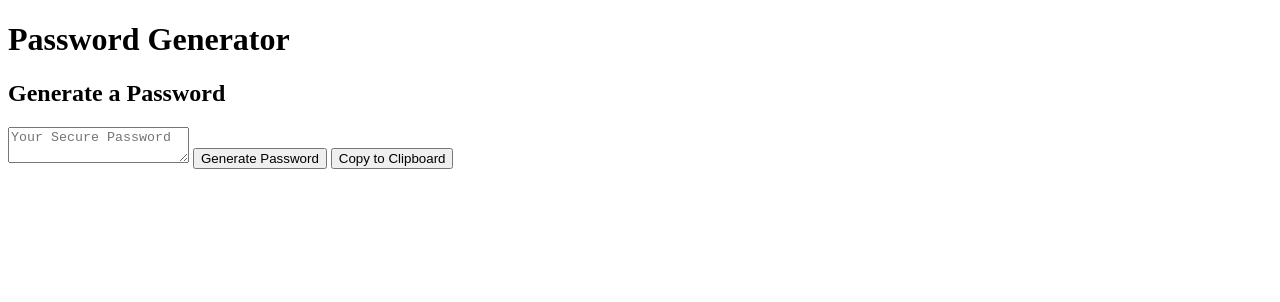
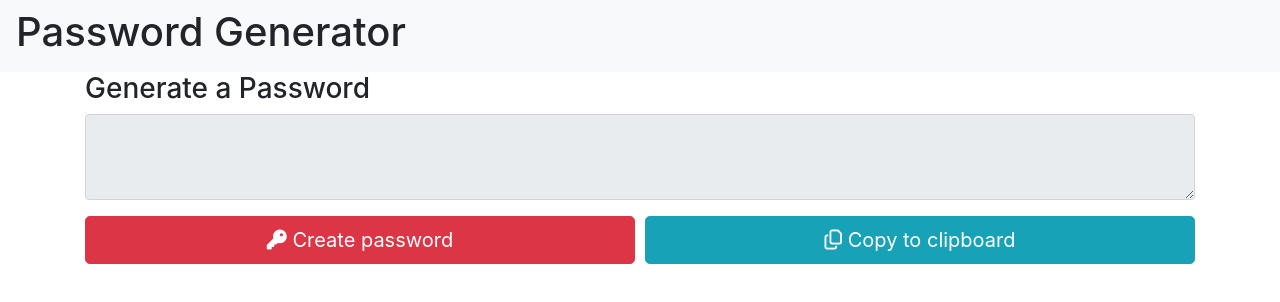
Before and after one commit to tvolpatto/password-generator, a plain HTML site: page index.html in a window 1280 px wide. Drawn offline with nearby package versions, Linux system fonts and the light colour scheme.

Commit message:
adding bootstrap to the project

```diff
--- a/index.html
+++ b/index.html
@@ -1,27 +1,64 @@
-<!DOCTYPE html>
+<!doctype html>
 <html lang="en">
+
 <head>
-    <meta charset="UTF-8" />
-    <meta name="viewport" content="width=device-width, initial-scale=1.0" />
-    <meta http-equiv="X-UA-Compatible" content="ie=edge" />
+
   <title>Password Generator</title>
+  <!-- Required meta tags -->
+  <meta charset="utf-8">
+  <meta name="viewport" content="width=device-width, initial-scale=1, shrink-to-fit=no">
+
+  <!-- Bootstrap CSS -->
+  <link rel="stylesheet" href="https://stackpath.bootstrapcdn.com/bootstrap/4.3.1/css/bootstrap.min.css"
+    integrity="sha384-ggOyR0iXCbMQv3Xipma34MD+dH/1fQ784/j6cY/iJTQUOhcWr7x9JvoRxT2MZw1T" crossorigin="anonymous">
+  <!-- Custom CSS-->
+  <link rel="stylesheet" href="style.css">
 </head>
+
 <body>
-    <header>
+  <nav class="navbar navbar-expand-sm navbar-light bg-light">
     <h1>Password Generator</h1>
-    </header>
-    <h2>Generate a Password</h2>
-    <textarea
-      readonly
-      id="password"
-      placeholder="Your Secure Password"
-      aria-label="Generated Password"
-    ></textarea>
-    <button id="generate" onClick="generatePassword()">Generate Password</button>
-    <button id="copy" onClick="copyToClipboard()">
-      Copy to Clipboard
+  </nav>
+  <div class="container">
+    <form>
+      <div class="form-row">
+        <div class="col-12">
+          <h3>Generate a Password</h3>
+        </div>
+        <div class="col-12">
+          <div class="form-group textarea-border">
+            <textarea class="form-control text-lg" id="password" rows="3" maxlength="128"
+              readonly="true"></textarea>
+          </div>
+        </div>
+        <div class="col-6">
+          <button type="button" class="btn btn-lg mx-auto w-100 btn-danger" id="generate" onclick="generatePassword()">
+            <i class="fas fa-key "></i>
+            <span class=" d-none d-sm-inline">Create password</span>
           </button>
-
+        </div>
+        <div class="col-6">
+          <button type="button" class="btn btn-lg mx-auto w-100 btn-info" id="copy" onClick="copyToClipboard()">
+            <i class="far fa-copy"></i>
+            <span class="d-none  d-sm-inline" >Copy to clipboard</span>
+          </button>
+        </div>
+      </div>
+    </form>
+  </div>
+  <!-- Optional JavaScript -->
+  <!-- jQuery first, then Popper.js, then Bootstrap JS -->
+  <script src="https://code.jquery.com/jquery-3.3.1.slim.min.js"
+    integrity="sha384-q8i/X+965DzO0rT7abK41JStQIAqVgRVzpbzo5smXKp4YfRvH+8abtTE1Pi6jizo"
+    crossorigin="anonymous"></script>
+  <script src="https://cdnjs.cloudflare.com/ajax/libs/popper.js/1.14.7/umd/popper.min.js"
+    integrity="sha384-UO2eT0CpHqdSJQ6hJty5KVphtPhzWj9WO1clHTMGa3JDZwrnQq4sF86dIHNDz0W1"
+    crossorigin="anonymous"></script>
+  <script src="https://stackpath.bootstrapcdn.com/bootstrap/4.3.1/js/bootstrap.min.js"
+    integrity="sha384-JjSmVgyd0p3pXB1rRibZUAYoIIy6OrQ6VrjIEaFf/nJGzIxFDsf4x0xIM+B07jRM"
+    crossorigin="anonymous"></script>
+  <!-- Font Awesome  -->
+  <script src="https://kit.fontawesome.com/2bf7070f9f.js" crossorigin="anonymous"></script>
+  <!--PROJECT JS -->
   <script src="index.js"></script>
 </body>
-</html>
```
Lines whose indentation alone changed are shown as unchanged.
